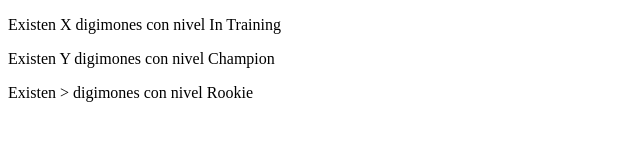
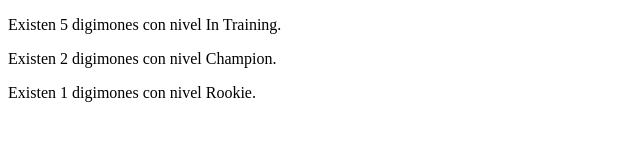
Before and after one commit to Dxnrojas/Clase21-Taller10, a plain HTML site: page index.html in a window 1280 px wide. Shown: the full height of the page, 0-640 px from the left. Drawn offline with Linux system fonts and the light colour scheme.

Commit message:
Digimones

```diff
--- a/index.html
+++ b/index.html
@@ -7,9 +7,6 @@
 </head>
 <body>
     <div class="container">
-        <p>Existen X digimones con nivel In Training</p>
-        <p>Existen Y digimones con nivel Champion</p>
-        <p>Existen > digimones con nivel Rookie</p>
     </div>
 </body>
 <footer>
--- a/script.js
+++ b/script.js
@@ -1,5 +1,5 @@
 const render = () => {
-const digimones = [
+  const digimones = [
     {
       name: "Koromon",
       img: "https://digimon.shadowsmith.com/img/koromon.jpg",
@@ -41,20 +41,52 @@
       level: "In Training"
     }
   ];
+  const digimonList = (digimones) => {
+    let digimonInTraining = [];
+    let digimonChampion = [];
+    let digimonRookie = [];
 
-  const digimonClassify = (digimones) => {
-    let digimonInTraining = [];
-    let digimonRookie = [];
-    let digimonChampion = [];
+    for (digimon of digimones) {
+      if (digimon.level === "In Training") {
+        digimonInTraining.push(digimon);
+      }
+      else if (digimon.level === "Champion") {
+        digimonChampion.push(digimon);
+      }
+      else if (digimon.level === "Rookie") {
+        digimonRookie.push(digimon);
+      }
+    }
 
-    for (digomns of digimones){
-        if (digimon.level === 'In Training'){
-            digimonInTraining.push(digimon);
-        } else if (digimon.level === 'Rookie'){
-            digimonRookie.push(digimon);
-        } else {
-            digimonChampion.push(digimon);
-        }
+    return {
+        inTraining: digimonInTraining.length,
+        champion: digimonChampion.length,
+        rookie: digimonRookie.length,
+        };
     }
-  }
-}
+
+    const digimonReturn = digimonList(digimones);
+    console.log(digimonReturn.inTraining);
+    console.log(digimonReturn.champion);
+    console.log(digimonReturn.rookie);
+
+    console.log(digimonList(digimones));
+
+    const container = document.querySelector('.container');
+
+    const inTraining = document.createElement('p');
+    inTraining.innerHTML = `Existen ${digimonList(digimones).inTraining} digimones con nivel In Training.`;
+
+    const champion = document.createElement('p');
+    champion.innerHTML = `Existen ${digimonList(digimones).champion} digimones con nivel Champion.`;
+
+    const rookie = document.createElement('p');
+    rookie.innerHTML = `Existen ${digimonList(digimones).rookie} digimones con nivel Rookie.`;
+
+
+    container.appendChild(inTraining);
+    container.appendChild(champion);
+    container.appendChild(rookie);
+};
+
+document.addEventListener("DOMContentLoaded", render);
```
